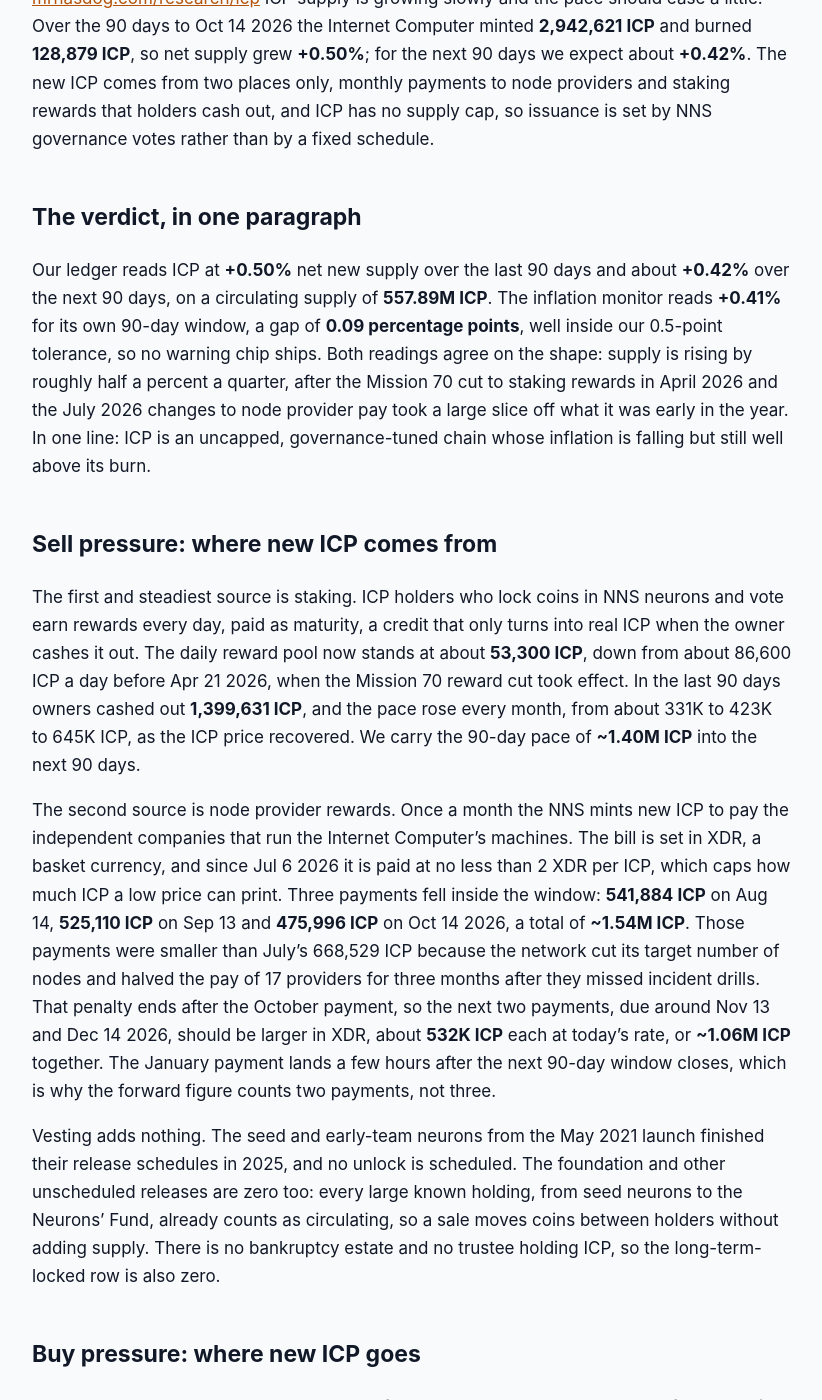
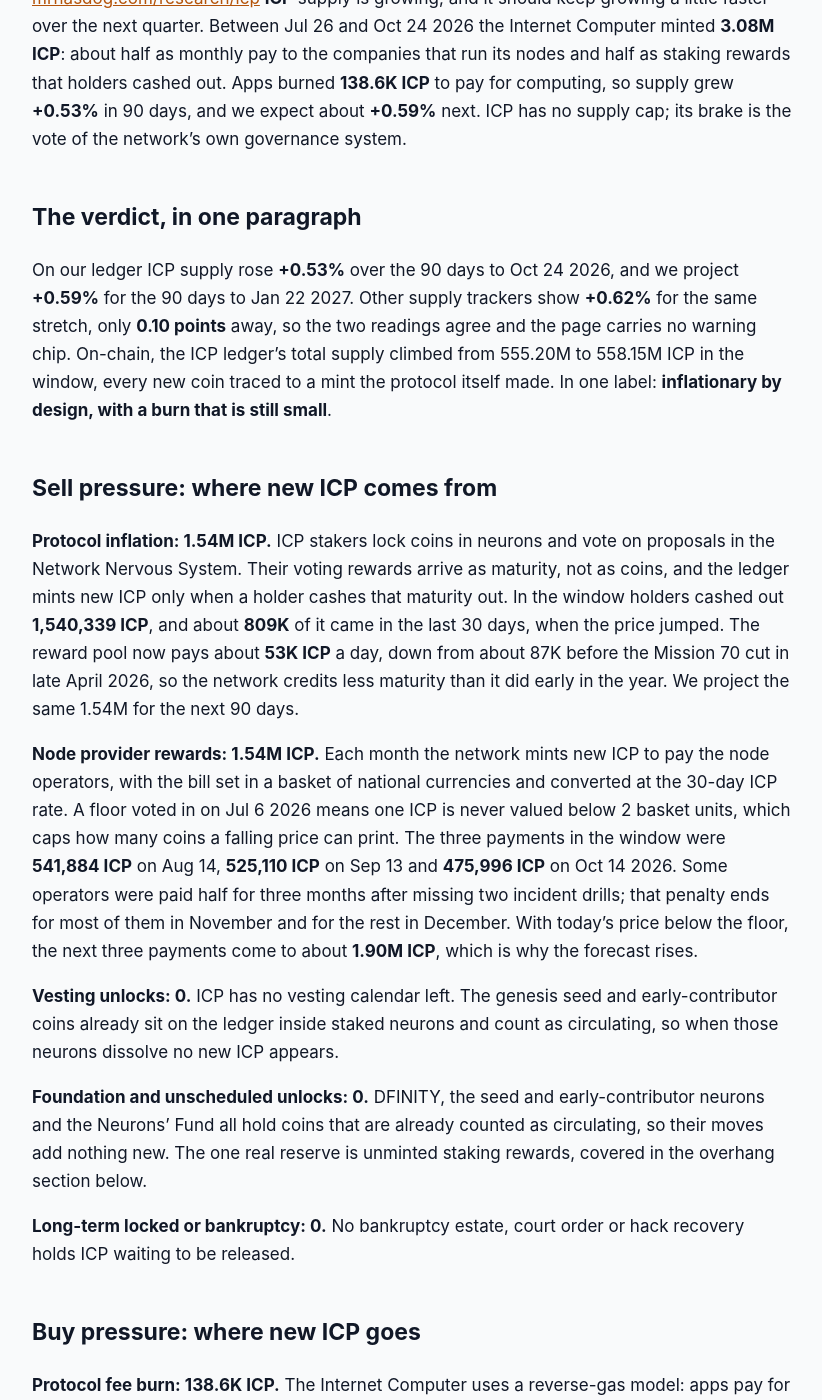
Before and after one commit to jeevansongmy-spec/mrnasdog-articles, a Jekyll site: the page built from crypto/icp-pressure-framework.md, in a window 1280 px wide and 1400 px high, scrolled down 258 px. Shown: the whole window, without its empty margins (228-1050 px from the left). Built offline with Jekyll 4.4.1, drawn with Linux system fonts in a browser that asks for light colours; some of the changed text lies outside the part shown.

Commit message:
publish: crypto/icp-pressure-framework

```diff
--- a/crypto/icp-pressure-framework.md
+++ b/crypto/icp-pressure-framework.md
@@ -1,62 +1,70 @@
 ---
-title: "ICP Inflation Analysis · October 2026 · Supply was growing · trend cooling"
-description: "ICP supply grew 0.50% in 90 days: 2.94M new ICP for node operators and stakers against a 128.9K computing burn. About +0.42% next. No supply cap."
+title: "ICP Inflation Analysis · October 2026 · Supply growing · projected to keep growing"
+description: "ICP is inflationary: 3.08M new ICP for node operators and stakers against a 138.6K burn gives +0.53% in 90 days, about +0.59% next. No supply cap."
 canonical_url: "https://mrnasdog.com/research/icp/inflation"
 tags: ["crypto", "icp", "internet-computer", "staking"]
 published: true
 ---
-# ICP Inflation Analysis · October 2026 · Supply was growing · trend cooling
+# ICP Inflation Analysis · October 2026 · Supply growing · projected to keep growing
 
 *Originally published at [mrnasdog.com/research/icp/inflation](https://mrnasdog.com/research/icp/inflation).*
 
 <!-- main-page -->
 Looking for the buy-or-sell answer? It is on the ICP coin page, with demand and price drivers: [mrnasdog.com/research/icp](https://mrnasdog.com/research/icp)
-ICP supply is growing slowly and the pace should ease a little. Over the 90 days to Oct 14 2026 the Internet Computer minted **2,942,621 ICP** and burned **128,879 ICP**, so net supply grew **+0.50%**; for the next 90 days we expect about **+0.42%**. The new ICP comes from two places only, monthly payments to node providers and staking rewards that holders cash out, and ICP has no supply cap, so issuance is set by NNS governance votes rather than by a fixed schedule.
+**ICP** supply is growing, and it should keep growing a little faster over the next quarter. Between Jul 26 and Oct 24 2026 the Internet Computer minted **3.08M ICP**: about half as monthly pay to the companies that run its nodes and half as staking rewards that holders cashed out. Apps burned **138.6K ICP** to pay for computing, so supply grew **+0.53%** in 90 days, and we expect about **+0.59%** next. ICP has no supply cap; its brake is the vote of the network's own governance system.
 
 ## The verdict, in one paragraph
 
-Our ledger reads ICP at **+0.50%** net new supply over the last 90 days and about **+0.42%** over the next 90 days, on a circulating supply of **557.89M ICP**. The inflation monitor reads **+0.41%** for its own 90-day window, a gap of **0.09 percentage points**, well inside our 0.5-point tolerance, so no warning chip ships. Both readings agree on the shape: supply is rising by roughly half a percent a quarter, after the Mission 70 cut to staking rewards in April 2026 and the July 2026 changes to node provider pay took a large slice off what it was early in the year. In one line: ICP is an uncapped, governance-tuned chain whose inflation is falling but still well above its burn.
+On our ledger ICP supply rose **+0.53%** over the 90 days to Oct 24 2026, and we project **+0.59%** for the 90 days to Jan 22 2027. Other supply trackers show **+0.62%** for the same stretch, only **0.10 points** away, so the two readings agree and the page carries no warning chip. On-chain, the ICP ledger's total supply climbed from 555.20M to 558.15M ICP in the window, every new coin traced to a mint the protocol itself made. In one label: **inflationary by design, with a burn that is still small**.
 
 ## Sell pressure: where new ICP comes from
 
-The first and steadiest source is staking. ICP holders who lock coins in NNS neurons and vote earn rewards every day, paid as maturity, a credit that only turns into real ICP when the owner cashes it out. The daily reward pool now stands at about **53,300 ICP**, down from about 86,600 ICP a day before Apr 21 2026, when the Mission 70 reward cut took effect. In the last 90 days owners cashed out **1,399,631 ICP**, and the pace rose every month, from about 331K to 423K to 645K ICP, as the ICP price recovered. We carry the 90-day pace of **~1.40M ICP** into the next 90 days.
+**Protocol inflation: 1.54M ICP.** ICP stakers lock coins in neurons and vote on proposals in the Network Nervous System. Their voting rewards arrive as maturity, not as coins, and the ledger mints new ICP only when a holder cashes that maturity out. In the window holders cashed out **1,540,339 ICP**, and about **809K** of it came in the last 30 days, when the price jumped. The reward pool now pays about **53K ICP** a day, down from about 87K before the Mission 70 cut in late April 2026, so the network credits less maturity than it did early in the year. We project the same 1.54M for the next 90 days.
 
-The second source is node provider rewards. Once a month the NNS mints new ICP to pay the independent companies that run the Internet Computer's machines. The bill is set in XDR, a basket currency, and since Jul 6 2026 it is paid at no less than 2 XDR per ICP, which caps how much ICP a low price can print. Three payments fell inside the window: **541,884 ICP** on Aug 14, **525,110 ICP** on Sep 13 and **475,996 ICP** on Oct 14 2026, a total of **~1.54M ICP**. Those payments were smaller than July's 668,529 ICP because the network cut its target number of nodes and halved the pay of 17 providers for three months after they missed incident drills. That penalty ends after the October payment, so the next two payments, due around Nov 13 and Dec 14 2026, should be larger in XDR, about **532K ICP** each at today's rate, or **~1.06M ICP** together. The January payment lands a few hours after the next 90-day window closes, which is why the forward figure counts two payments, not three.
+**Node provider rewards: 1.54M ICP.** Each month the network mints new ICP to pay the node operators, with the bill set in a basket of national currencies and converted at the 30-day ICP rate. A floor voted in on Jul 6 2026 means one ICP is never valued below 2 basket units, which caps how many coins a falling price can print. The three payments in the window were **541,884 ICP** on Aug 14, **525,110 ICP** on Sep 13 and **475,996 ICP** on Oct 14 2026. Some operators were paid half for three months after missing two incident drills; that penalty ends for most of them in November and for the rest in December. With today's price below the floor, the next three payments come to about **1.90M ICP**, which is why the forecast rises.
 
-Vesting adds nothing. The seed and early-team neurons from the May 2021 launch finished their release schedules in 2025, and no unlock is scheduled. The foundation and other unscheduled releases are zero too: every large known holding, from seed neurons to the Neurons' Fund, already counts as circulating, so a sale moves coins between holders without adding supply. There is no bankruptcy estate and no trustee holding ICP, so the long-term-locked row is also zero.
+**Vesting unlocks: 0.** ICP has no vesting calendar left. The genesis seed and early-contributor coins already sit on the ledger inside staked neurons and count as circulating, so when those neurons dissolve no new ICP appears.
+
+**Foundation and unscheduled unlocks: 0.** DFINITY, the seed and early-contributor neurons and the Neurons' Fund all hold coins that are already counted as circulating, so their moves add nothing new. The one real reserve is unminted staking rewards, covered in the overhang section below.
+
+**Long-term locked or bankruptcy: 0.** No bankruptcy estate, court order or hack recovery holds ICP waiting to be released.
 
 ## Buy pressure: where new ICP goes
 
-The Internet Computer has one real buyer of supply: the cycles burn. Apps pay for computing, storage and bandwidth with cycles, and cycles can only be made by burning ICP. Add the small fee burned on every ledger transfer and **128,879 ICP** was destroyed in 90 days, about 31.7K, 50.6K and 46.2K ICP month by month. That is less than a twentieth of what was minted. We keep the 90-day pace of **~128.9K ICP** for the next 90 days.
+**Protocol fee burn: 138.6K ICP.** The Internet Computer uses a reverse-gas model: apps pay for computing and storage with cycles, and ICP turned into cycles is destroyed. In the window that burned **138,352 ICP**, and transfer fees burned another **198 ICP**, about 1,540 ICP a day in total. That cancels only about **4.5%** of the new ICP minted in the same 90 days. We project the same burn next.
 
-There is no programmatic buyback today. DFINITY has said that 20% of cloud-engine revenue will be used to buy and burn ICP, and the plan drew fresh attention in October 2026, but no such buying is visible yet; when it starts, the burned ICP will show up in the same burn counter. No foundation purchase was found. Staking is a real lock, with about **288.30M ICP** in neurons, but staked ICP is still counted as circulating, so new staking books zero as a long-term lock.
+**Programmatic buyback: 0.** Mission 70 plans to send 20% of cloud engine revenue to buying and burning ICP, but cloud engines are still in early access. When those burns start they will show up in the burn figure above, not as a separate pile.
+
+**Foundation buy: 0.** DFINITY has not announced any ICP purchases, and buying by funds or holders only moves coins that already circulate.
+
+**New long-term lock: 0.** About **287.02M ICP** is staked in neurons, more than half of all ICP, but staked ICP still counts as circulating, so staking takes nothing out of the count.
 
 ## Foundation and overhang
 
-The biggest overhang on ICP is not a team wallet. It is unspent staking credit: about **96.43M ICP** of maturity sits in neurons, outside today's supply, and any owner can choose to cash it out. Another 17.03M ICP of maturity has been locked back into neurons. Only a small part of the credit turns into ICP each quarter, and that part is what our staking row measures. Inside the float, seed neurons hold **71.53M ICP** staked, early-contributor neurons **12.62M ICP** and the Neurons' Fund **15.28M ICP** staked plus 5.82M ICP of maturity. DFINITY does not publish a list of its own neurons or wallets, so its holding stays opaque. We read the governance figures daily and walk the rest by hand every two weeks; if any of these balances falls between checks, the outflow enters the foundation and unscheduled row at the next check.
+The largest overhang is outside the supply count altogether. Neurons hold about **96.48M ICP** of earned but uncashed maturity, plus **17.09M** of maturity staked back into neurons. Holders can cash it out at any time, and each cash-out mints new ICP; we count those mints as they happen, in the protocol inflation figure. If cash-outs speed up, as they did in October, ICP inflation rises with them.
 
-## How ICP compares to other proof-of-stake Layer 1s
+Inside the float, the seed neurons hold **71.53M ICP**, the early-contributor neurons **12.62M ICP** and the Neurons' Fund **15.28M ICP** staked plus 5.83M of maturity. DFINITY does not publish its own holdings, so we track it through its announcements. We re-read these balances at every rebuild; if any of them falls between refreshes, the outflow enters the Foundation and unscheduled unlocks line at the next refresh.
 
-Most proof-of-stake Layer 1s pay validators in new coins and burn part of the fees, and ICP follows the same broad pattern with two twists. First, the people securing the machines and the people voting are paid separately: node providers get a fixed fiat-style bill each month, while stakers get a share of a daily reward pool. Second, the burn is not a fee on every transaction like Ethereum's base-fee burn; it is the price of compute, so it grows with real app usage rather than with trading.
+## How ICP compares to other uncapped proof-of-stake Layer 1 chains
 
-Against Ethereum, ICP prints a little more: Ethereum's net supply rose about 0.21% in its last 90 days, roughly half of ICP's 0.50%, because Ethereum's issuance is smaller relative to its supply. Against Solana or Cardano, which run fixed, slowly falling inflation curves, ICP is closer to a policy chain: its rates have been cut by vote twice this year, and they can be changed again. And unlike capped coins such as Bitcoin, ICP has no hard limit at all; the only ceiling is what NNS voters allow.
+Like Ethereum and Solana, ICP has no hard cap and pays stakers in newly minted coins. The difference is timing: on Ethereum and Solana staking rewards are created as they are earned, while ICP rewards wait as maturity and become coins only when a holder cashes them out. That makes ICP's supply growth lumpier, and it leaves a large pool of earned rewards outside the supply count, which those chains do not have.
 
-The thing that makes ICP different is the waiting credit. Most chains pay staking rewards straight into balances, so the supply count already shows them. ICP keeps them as maturity until cashed out, which hides about a sixth of the supply's size as a claim that has not yet been minted.
+ICP also pays its hardware operators in new coins, priced in a currency basket rather than in ICP. Most proof-of-stake chains leave operators to earn from staking and fees. On ICP a lower price means more coins for the same bill, which is why the network added the 2-unit floor. On the burn side, Ethereum destroys part of every fee and Solana burns part of each fee as well; ICP burns the coins converted to cycles. Today ICP's burn covers about 4.5% of its new supply, so it is a long way from offsetting it.
 
 ## What to watch in the next 90 days
 
-The node provider payment due around **Nov 13 2026** is the first test of the forecast: it should be the first full payment since the drill penalty ended, so a figure near 532K ICP confirms the reading, and a bigger one means the price fell toward the 2 XDR floor.
+**Nov 13 2026:** the next node provider payment, about 616K ICP at today's price, the first one with full pay restored for most of the penalised operators.
 
-The payment due around **Dec 14 2026** follows the same rule; together the two add about 1.06M ICP.
+**Dec 14 2026 and Jan 12 2027:** two more node provider payments of about 640K ICP each. If ICP trades above the 2-unit floor, each one shrinks.
 
-Watch the cash-out pace of staking credit: it rose from about 331K to 645K ICP a month over the window, and a further jump would push net supply above our forecast even with no rule change.
+**Staking reward cash-outs:** holders cashed out about 809K ICP in the last 30 days alone. If that pace holds, the next 90 days will mint more than our 1.54M estimate.
 
-Watch for the first cloud-engine buy-and-burn and for any NNS vote that changes node rewards, the reward floor or the staking reward pool; each would move the reading at the next check.
+**Cloud engine burns:** the 20% revenue buy-and-burn is the main thing that could lift the burn above about 1,540 ICP a day. We will count it the day the burns appear on-chain.
 
 ## Summary
 
-ICP supply grew **+0.50%** in the 90 days to Oct 14 2026 and should grow about **+0.42%** in the next 90 days, with the inflation monitor in agreement at +0.41%. New ICP comes from monthly node provider rewards (**~1.54M ICP**) and cashed-out staking rewards (**~1.40M ICP**), while the cycles burn removes only **~128.9K ICP**. The key risk is the 96.43M ICP of unspent staking credit, which can be cashed out at any time. ICP has no supply cap; its only limit is what NNS governance decides to pay.
+ICP is mildly inflationary: the Internet Computer minted **3.08M ICP** in the 90 days to Oct 24 2026 for node operators and stakers, burned **138.6K ICP** for computing, and grew supply **+0.53%**, with about **+0.59%** expected next as node pay penalties end. The Mission 70 cuts of 2026 slowed the printing, but they did not stop it. The key risk is the **96.48M ICP** of uncashed staking rewards that can be minted at any time. Nothing caps ICP supply except future votes of its governance system.
 
 ---
 
-*MrNasDog Pressure Framework analysis of ICP, Metric 1 — Inflation. Data + explanation only. Not financial advice. Checked Oct 14 2026.*
+*MrNasDog Pressure Framework analysis of ICP, Metric 1 — Inflation. Data + explanation only. Not financial advice. Checked Oct 24 2026.*
```
